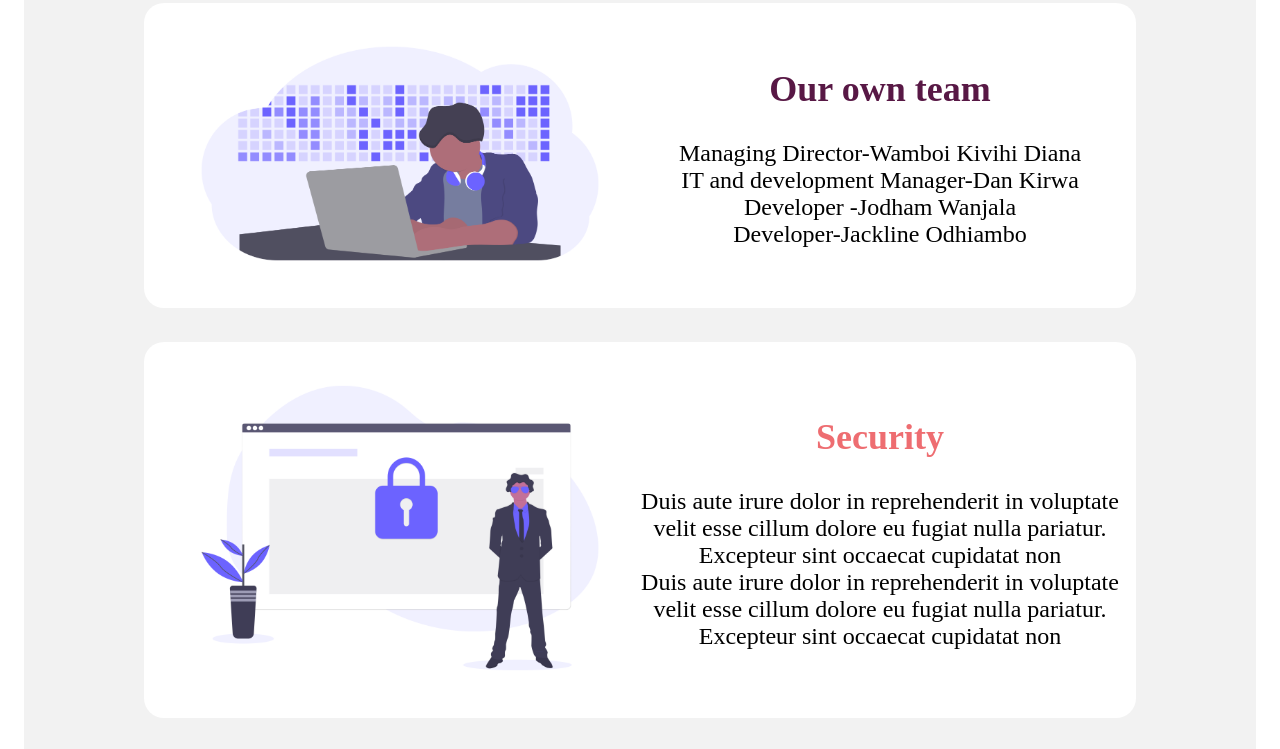
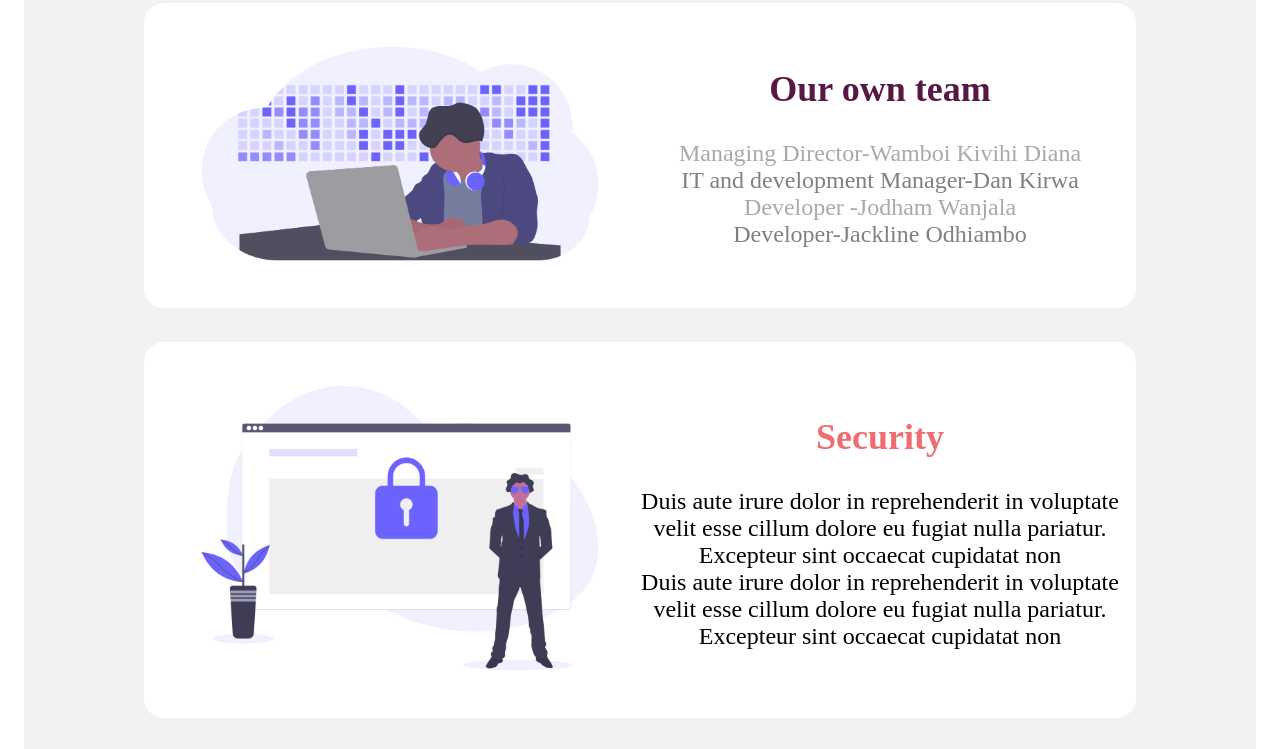
Before and after one commit to danielkirwa/dayanstech, a plain HTML site: page index.html in a window 1280 px wide. Shown: the part 2185-2934 px from the top of the page. Drawn offline with Linux system fonts and the light colour scheme.

Commit message:
added actual content

```diff
--- a/index.html
+++ b/index.html
@@ -137,10 +137,10 @@ style="background-image:  url(images/backgrond24.jpg);">
 		 	<div class="team-infor center">
 		 		<h2 class="text-darkbrown">Our own team</h2>
 		 		<p>
-				Managing Director-Wamboi Kivihi Diana<br>
-                IT and development Manager-Dan Kirwa<br>
-                Developer -Jodham Wanjala<br>
-                Developer-Jackline Odhiambo
+				<span class="text-grey">Managing Director-Wamboi Kivihi Diana</span><br>
+                <span class="text-darkgrey">IT and development Manager-Dan Kirwa</span><br>
+                <span class="text-grey">Developer -Jodham Wanjala</span><br>
+                <span class="text-darkgrey">Developer-Jackline Odhiambo</span>
 
 			</p>
 		 	</div>
@@ -215,7 +215,7 @@ style="background-image:  url(images/backgrond24.jpg);">
 	</div>
 	<div class="right-footer center">
 		<h2 class="text-darkbrown">Our Contacts</h2>
-		<a href="#"><i class="fa fa-phone iconz"></i>&nbsp;&nbsp;<label class="hand-hover">0712345678</label></a><br><br>
+		<a href="#"><i class="fa fa-phone iconz"></i>&nbsp;&nbsp;<label class="hand-hover">0726203521</label></a><br><br>
 		<a href="#"><i class="fa fa-phone iconz"></i>&nbsp;&nbsp;<label class="hand-hover">0712345678</label></a><br><br>
 		<a href="#"><i class="fa fa-envelope iconz"></i>&nbsp;&nbsp;<label class="hand-hover">dayanstechsolution@gmail.com</label></a><br><br>
 		<a href="#"><i class="fa fa-facebook iconz"></i>&nbsp;&nbsp;<label class="hand-hover">Facebook</label></a><br><br>
--- a/styles/index.css
+++ b/styles/index.css
@@ -123,6 +123,7 @@ font-size: 24px;
 }
 
 
+
 @media(max-width: 800px){
 .simple-description{
 	display: block;
--- a/styles/navigation.css
+++ b/styles/navigation.css
@@ -116,6 +116,12 @@ cursor: pointer;
 }
 .text-white{
 	color: white;
+}
+.text-grey{
+	color: #a9a9a9;
+}
+.text-darkgrey{
+	color: #808080;
 }
 
 .text-bold{
```
Also changed, not shown: about.html (+1 -1 lines), news.html (+1 -1 lines).
